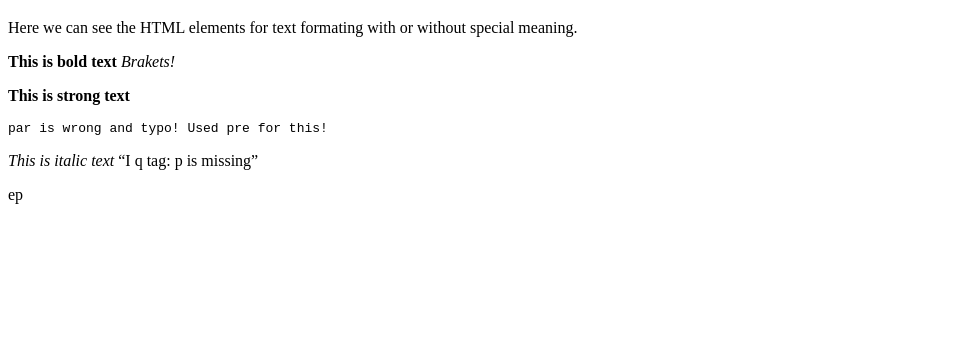
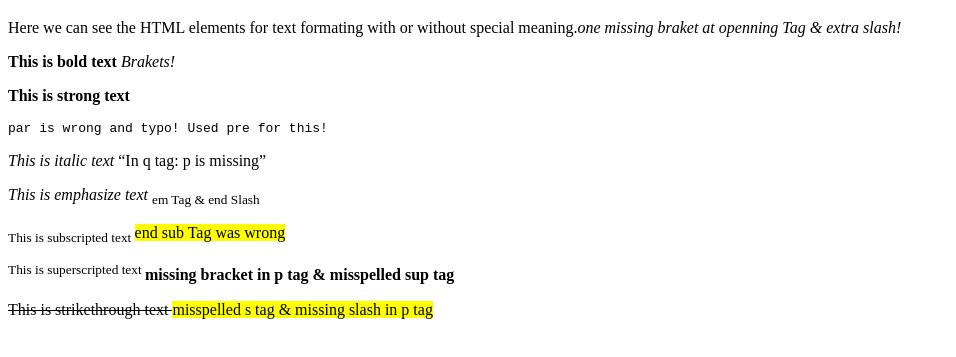
Before and after one commit to ShahparShabani/FE21-HTML-DAY1-Shahpar-Michael, a plain HTML site: page basic-exercise2.html in a window 1280 px wide. Shown: the part 61-418 px from the top of the page, without its empty margins (0-956 px from the left). Drawn offline with Linux system fonts and the light colour scheme.

Commit message:
solve extra mistakes in basic task2

```diff
--- a/basic-exercise2.html
+++ b/basic-exercise2.html
@@ -4,17 +4,25 @@
 <html lang="en">
     <!-- head opening missing -->
 <head>
+    <!-- meate -->
     <meta charset="UTF-8">
-    <meta http-equiv="X-UA-Compatible" content="IE=edge">
-    <meta name="viewport" content="width=device-width, initial-scale=1.0">
+    <!-- end tag tatle -->
     <title>HTML text formatting elements</title>
+    <!-- / was missing & head misspelled-->
 </head>
+ <!-- body misspelled-->
 <body>
     <h1>HTML text formatting elements - <strong>one braket missing!</strong></h1>
-    <p>Here we can see the HTML elements for text formating with or without special meaning.</p>
+    <p>Here we can see the HTML elements for text formating with or without special meaning.<i>one missing braket at openning Tag & extra slash!</i></p>
     <p><b>This is bold text</b><em> Brakets!</em></p>
     <p><strong>This is strong text</strong> <pre>par is wrong and typo! Used pre for this!</pre></p>
-    <p><i>This is italic text </i><q>I q tag: p is missing</q></p>
-    <p>ep</p>
+    <p><i>This is italic text </i><q>In q tag: p is missing</q></p>
+    <p> <em> This is emphasize text </em><sub>em Tag & end Slash</sub></p>
+    <p> <sub> This is subscripted text </sub><mark>end sub Tag was wrong</mark></p>
+
+        <p><sup> This is superscripted text </sup><b>missing bracket in p tag & misspelled sup tag </b></p>
+
+        <p> <s> This is strikethrough text </s><mark>misspelled s tag & missing slash in p tag</mark> </p>
+  <!-- body misspelled missing slash-->
 </body>
 </html>
```
